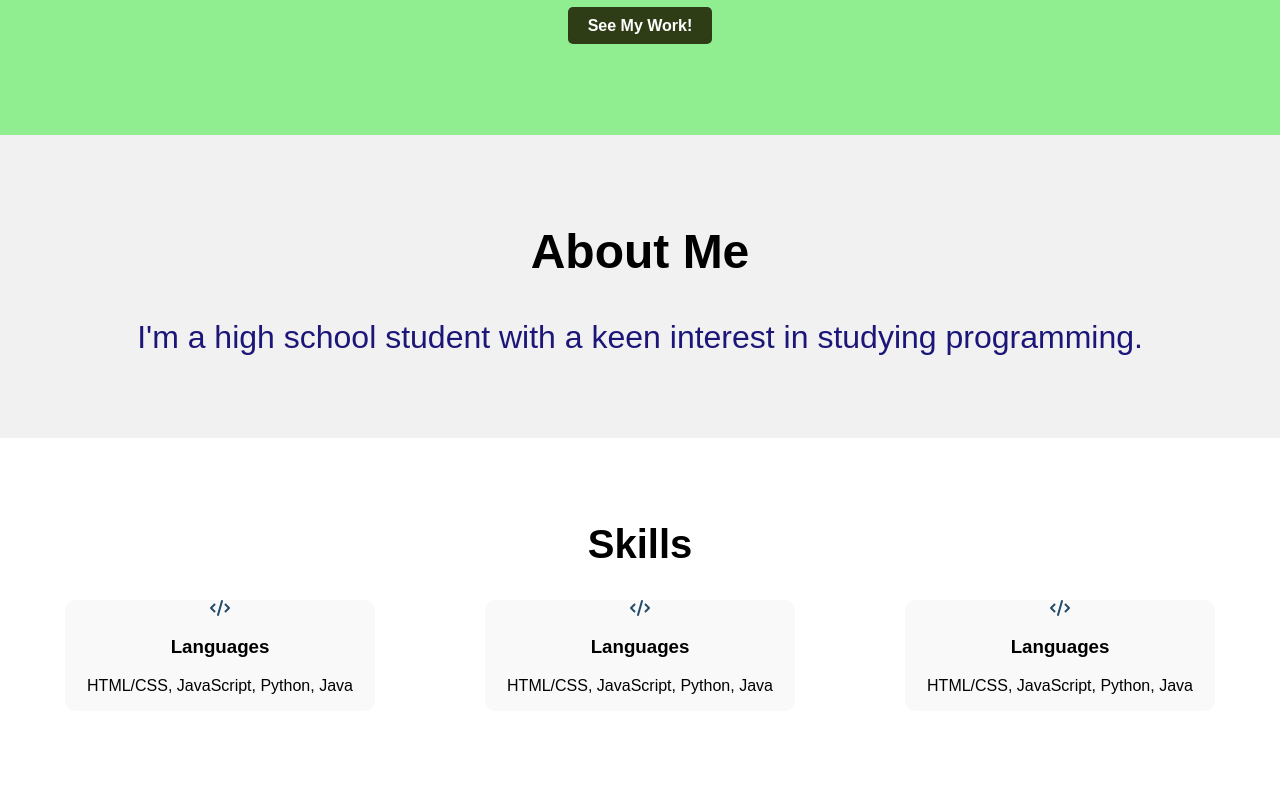
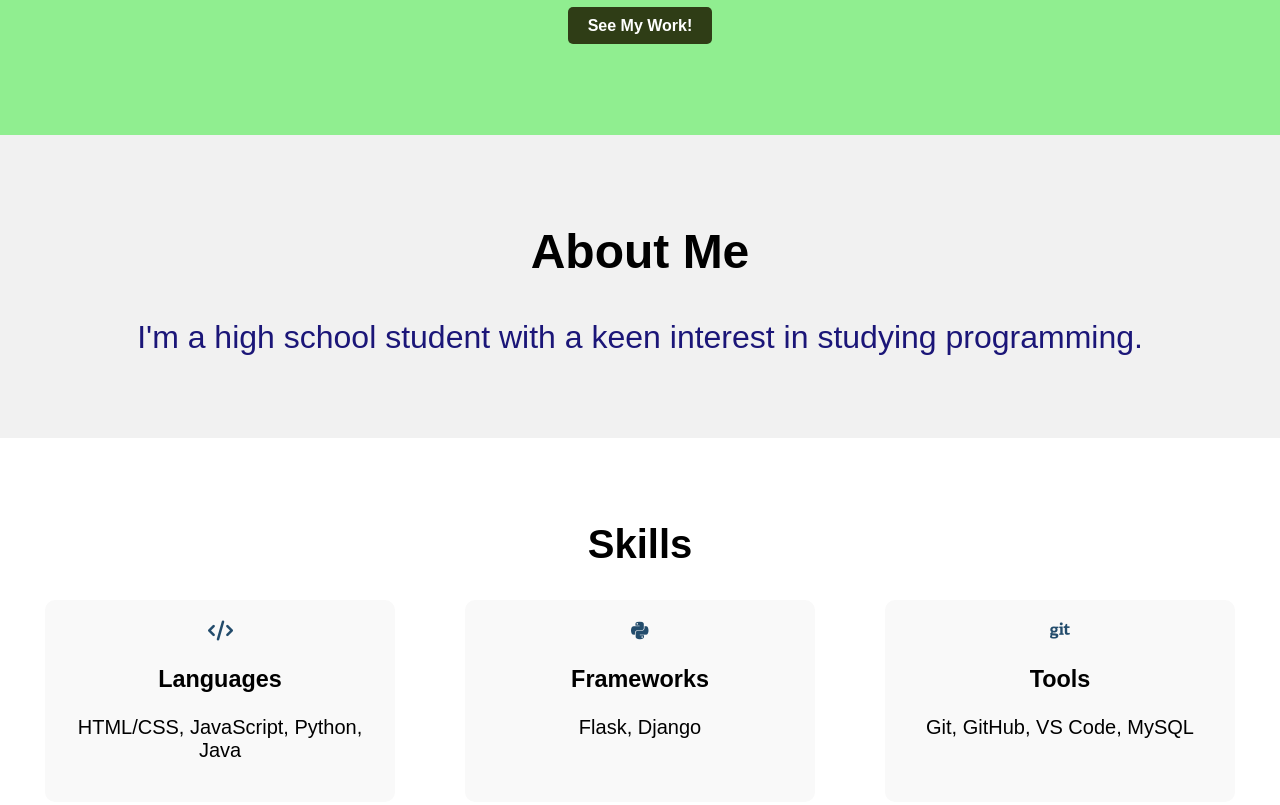
Before and after one commit to isadua28/Portfolio, a plain HTML site: page index.html in a window 1280 px wide. Shown: the part 355-1160 px from the top of the page. Before the commit the page ends 1116 px from the top, so only its background shows below. Drawn offline with Linux system fonts and the light colour scheme.

Commit message:
Portfolio About Me Skill Item Section Complete

```diff
--- a/index.html
+++ b/index.html
@@ -46,14 +46,14 @@
                     <p>HTML/CSS, JavaScript, Python, Java</p>
                 </div>
                 <div class="skill-item">
-                    <i class="fa-solid fa-code fa-beat fa-2x1" style="color: #234c6c;"></i>
-                    <h3>Languages</h3>
-                    <p>HTML/CSS, JavaScript, Python, Java</p>
+                    <i class="fa-brands fa-python fa-beat" style="color:#234c6c;"></i>
+                    <h3>Frameworks</h3>
+                    <p>Flask, Django</p>
                 </div>
                 <div class="skill-item">
-                    <i class="fa-solid fa-code fa-beat fa-2x1" style="color: #234c6c;"></i>
-                    <h3>Languages</h3>
-                    <p>HTML/CSS, JavaScript, Python, Java</p>
+                    <i class="fa-brands fa-git fa-beat" style="color:#234c6c;"></i>
+                    <h3>Tools</h3>
+                    <p>Git, GitHub, VS Code, MySQL</p>
                 </div>
             </div>
         </section>
--- a/styles.css
+++ b/styles.css
@@ -80,7 +80,8 @@ header nav ul li a:hover {
     flex-wrap: wrap;
 }
 .skill-item {
-    font-size: padding 20px;
+    font-size: 20px;
+    padding: 20px;
     background-color: #f9f9f9;
     border-radius: 10px;
     width: 25%;
```
